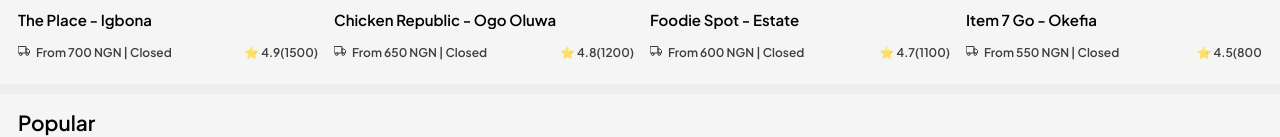
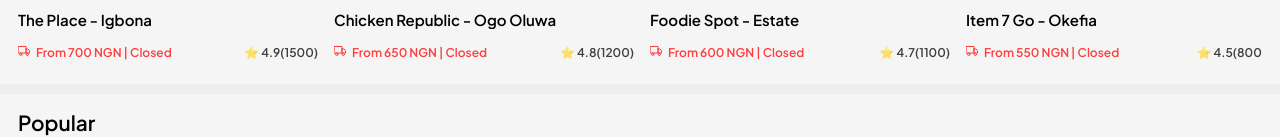
Before and after one commit to ay30bg/droppa, a React (Create React App) app: page / in a window 1280 px wide. Shown: the part 466-603 px from the top of the page. Built offline with nearby package versions, Linux system fonts and the light colour scheme.

Commit message:
Update home.css

```diff
--- a/src/styles/home.css
+++ b/src/styles/home.css
@@ -61,6 +61,10 @@
   opacity: 0.8;
 }
 
+.closed {
+  color: red !important;
+  font-weight: 700;
+}
 
 /* ======= FEATURED ======= */
 .featured-scroll {
```
